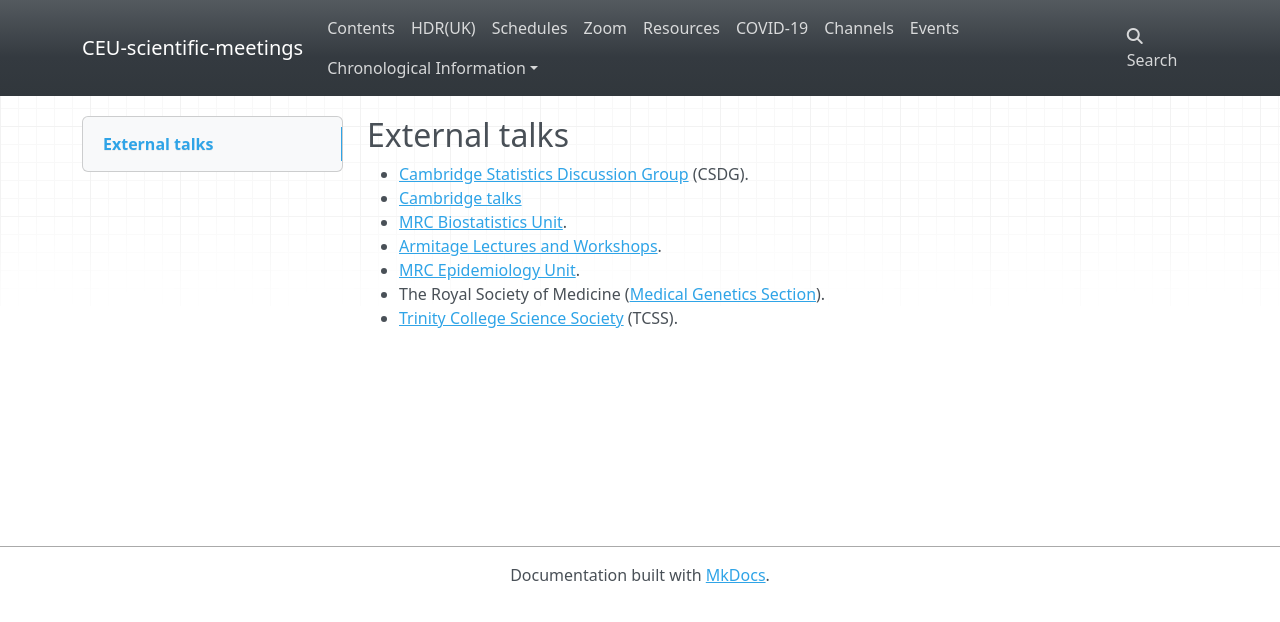
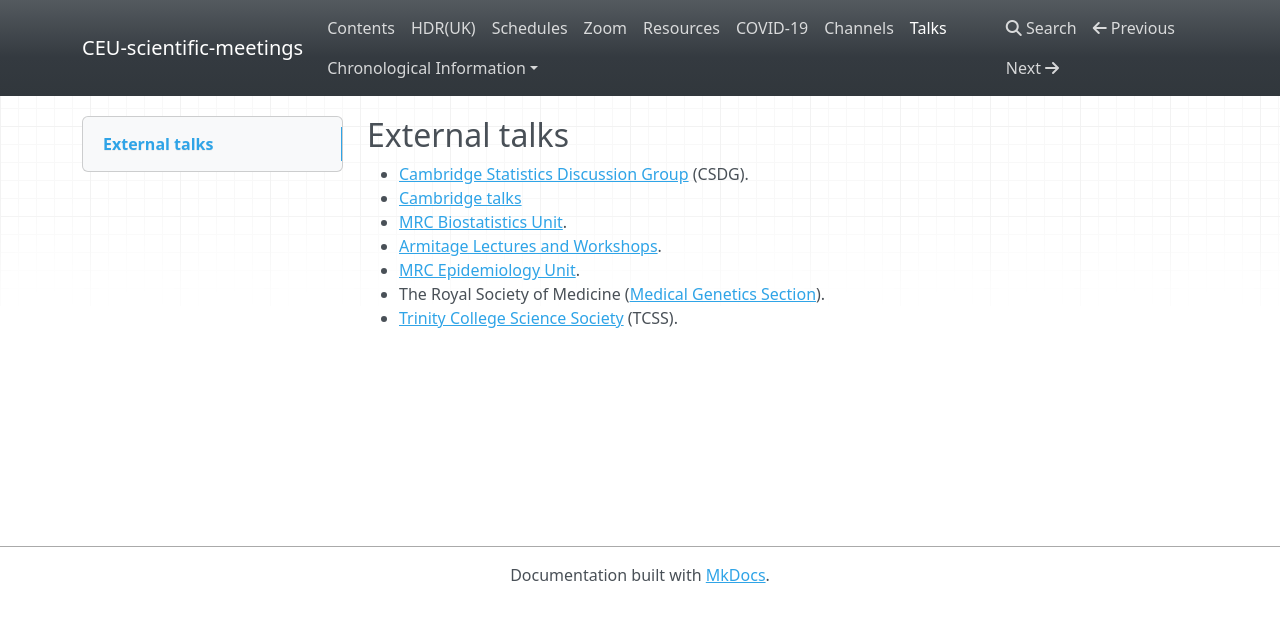
Before and after one commit to cambridge-ceu/CEU-matters, an MkDocs documentation site: the page built from docs/talks.md, in a window 1280 px wide. Shown: the top 622 px of the page. Built offline with MkDocs 1.6.1, drawn with Linux system fonts in a browser that asks for light colours; nearby versions of some CDN libraries; a script that is not in the unit is left out.

Commit message:
mkdocs.yml

```diff
--- a/mkdocs.yml
+++ b/mkdocs.yml
@@ -7,7 +7,7 @@ nav:
   - Resources: resources.md
   - COVID-19: COVID-19.md
   - Channels: channels.md
-  - Events: events.md
+  - Talks: talks.md
   - Chronological Information:
     - 2021.md
     - 2020.md
```
